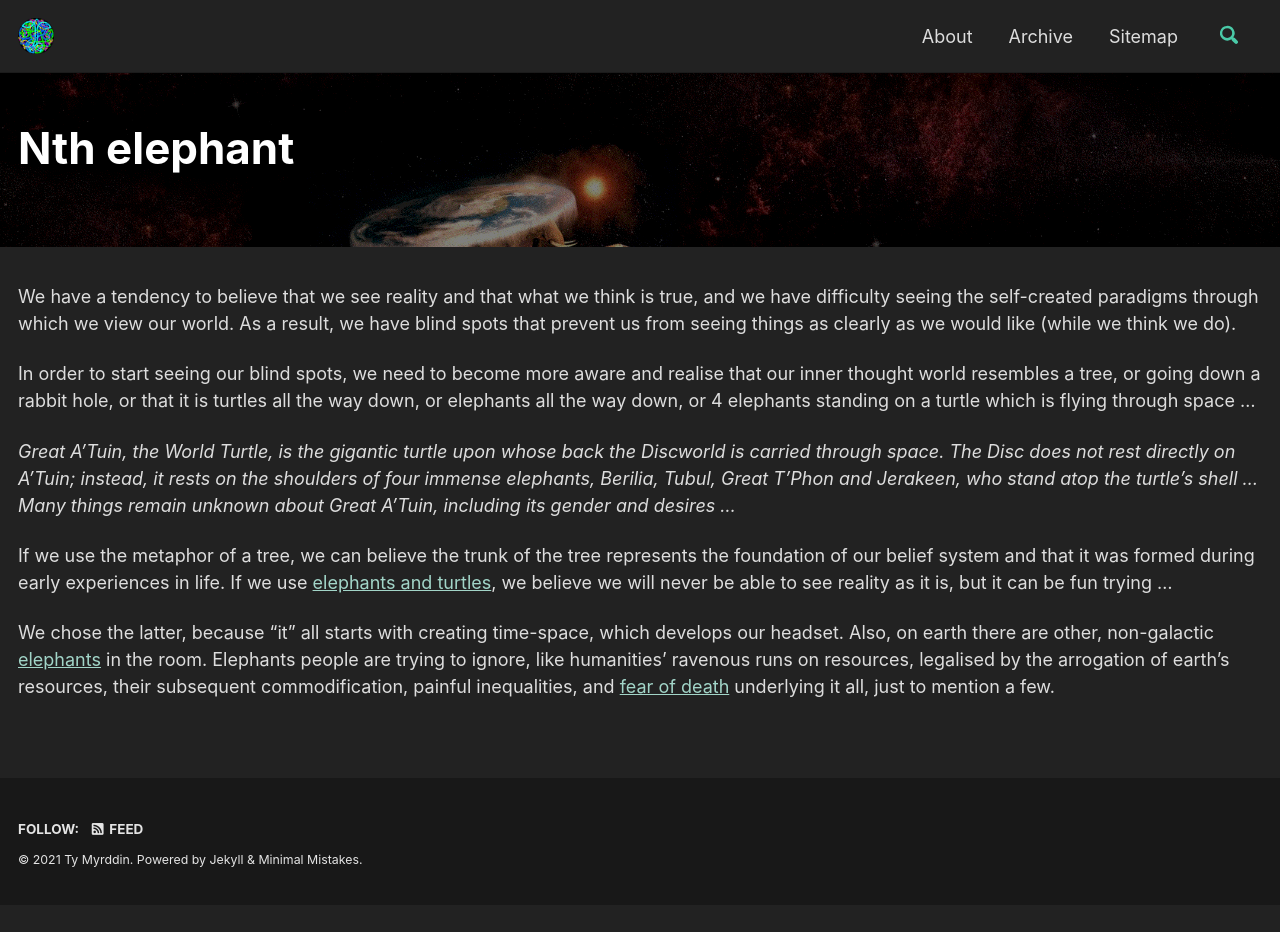
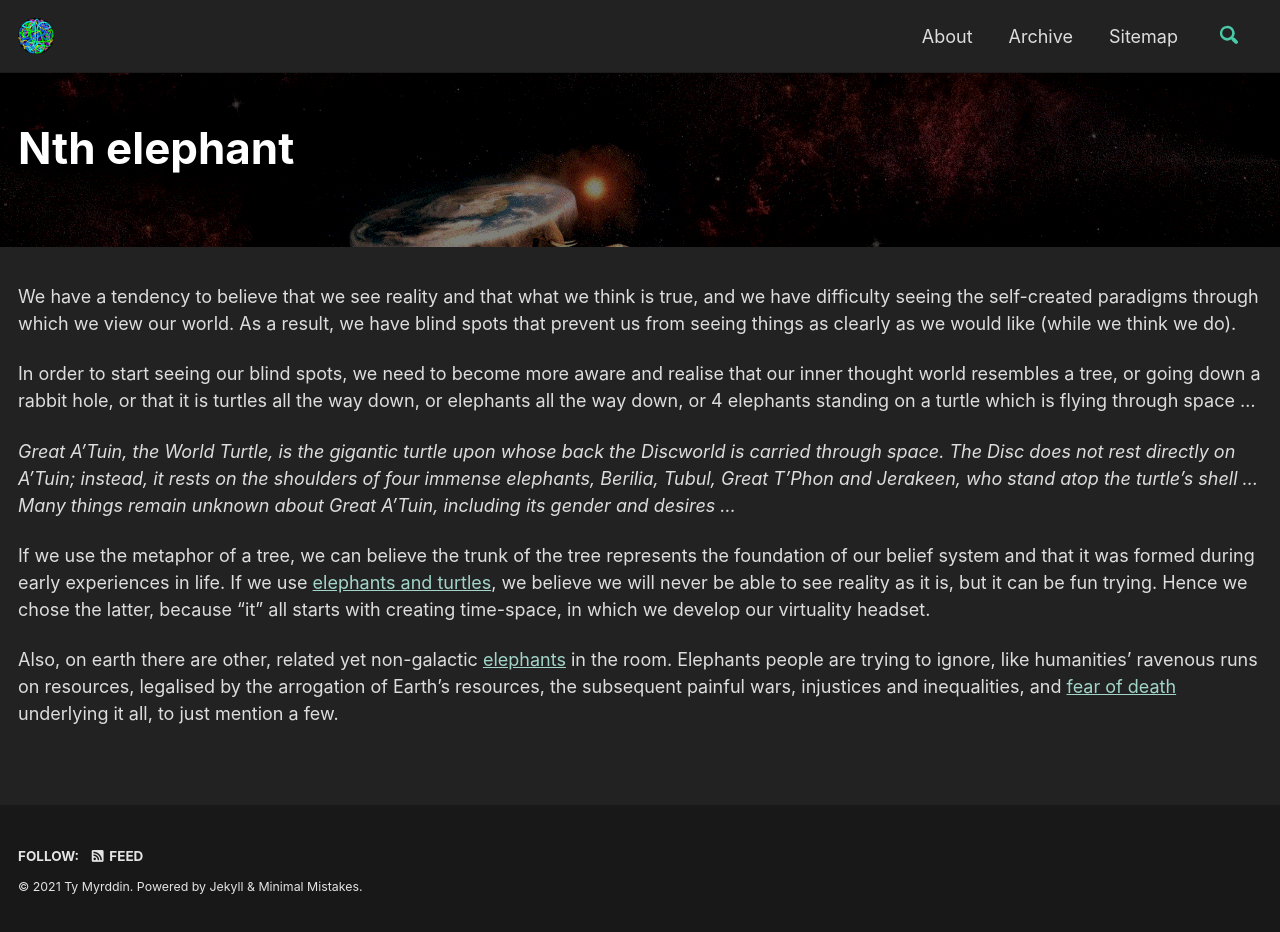
Before and after one commit to tymyrddin/tymyrddin.github.io, a Jekyll site: the page built from _pages/elephants.md, in a window 1280 px wide. Built offline with Jekyll 4.4.1, drawn with Linux system fonts in a browser that asks for light colours; cached includes are drawn as plain includes; before the commit the page ends 905 px from its top, so only the background shows below that.

Commit message:
Elephants

```diff
--- a/_pages/elephants.md
+++ b/_pages/elephants.md
@@ -16,6 +16,6 @@ In order to start seeing our blind spots, we need to become more aware and reali
 
 _Great A'Tuin, the World Turtle, is the gigantic turtle upon whose back the Discworld is carried through space. The Disc does not rest directly on A'Tuin; instead, it rests on the shoulders of four immense elephants, Berilia, Tubul, Great T'Phon and Jerakeen, who stand atop the turtle's shell ... Many things remain unknown about Great A'Tuin, including its gender and desires ..._
 
-If we use the metaphor of a tree, we can believe the trunk of the tree represents the foundation of our belief system and that it was formed during early experiences in life. If we use [elephants and turtles]({{ site.url }}{{ site.baseurl }}/elephants/entangling-conscious-agents), we believe we will never be able to see reality as it is, but it can be fun trying ...
+If we use the metaphor of a tree, we can believe the trunk of the tree represents the foundation of our belief system and that it was formed during early experiences in life. If we use [elephants and turtles]({{ site.url }}{{ site.baseurl }}/elephants/entangling-conscious-agents), we believe we will never be able to see reality as it is, but it can be fun trying. Hence we chose the latter, because "it" all starts with creating time-space, in which we develop our virtuality headset.
 
-We chose the latter, because "it" all starts with creating time-space, which develops our headset. Also, on earth there are other, non-galactic [elephants]({{ site.url }}{{ site.baseurl }}/categories/#elephants) in the room. Elephants people are trying to ignore, like humanities' ravenous runs on resources, legalised by the arrogation of earth's resources, their subsequent commodification, painful inequalities, and [fear of death]({{ site.url }}{{ site.baseurl }}/elephants/immortality-inc) underlying it all, just to mention a few.
+Also, on earth there are other, related yet non-galactic [elephants]({{ site.url }}{{ site.baseurl }}/categories/#elephants) in the room. Elephants people are trying to ignore, like humanities' ravenous runs on resources, legalised by the arrogation of Earth's resources, the subsequent painful wars, injustices and inequalities, and [fear of death]({{ site.url }}{{ site.baseurl }}/elephants/immortality-inc) underlying it all, to just mention a few.
```
